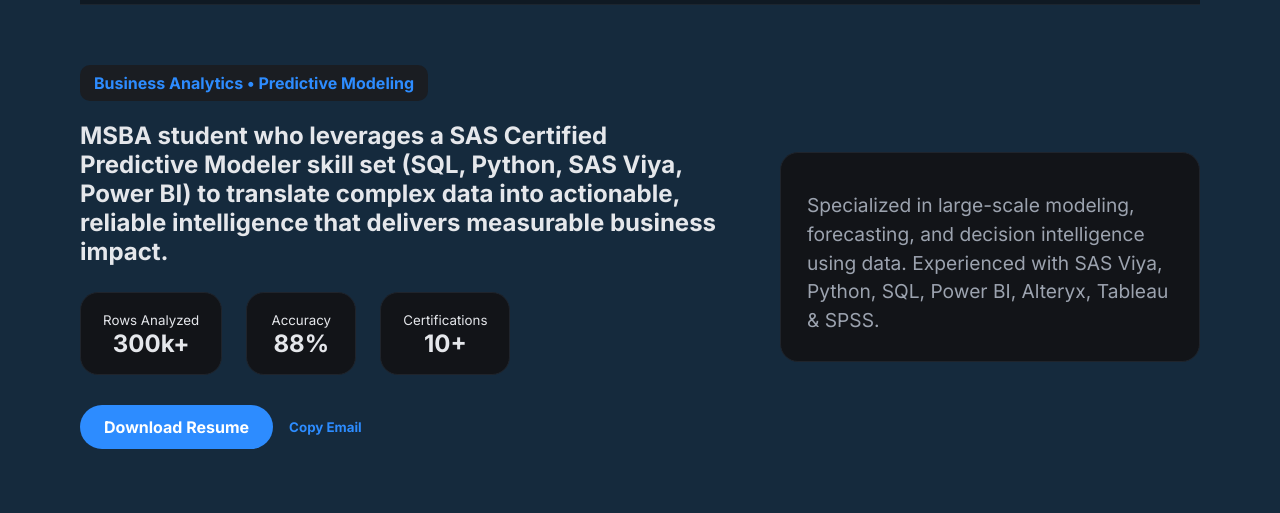
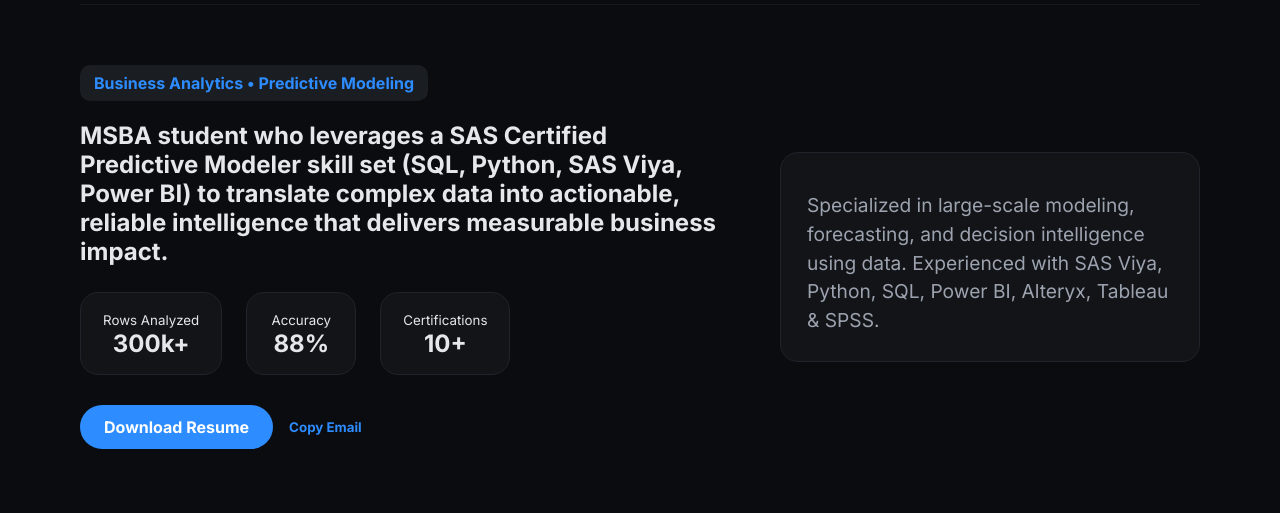
Before and after one commit to nithyashreerrajendran-cmd/Business-Analyst-Portfolio, a plain HTML site: page index.html in a window 1280 px wide. Shown: the part 101-614 px from the top of the page. Drawn offline with nearby package versions, Linux system fonts and the light colour scheme.

Commit message:
Update index.html

```diff
--- a/index.html
+++ b/index.html
@@ -12,7 +12,7 @@
 /* ... (Existing CSS styles for colors, layout, and responsiveness, omitted for brevity) ... */
 
 :root{
-  --bg:#152A3D;
+  --bg:#0B0C0F;
   --card:#121418;
   --accent:#2D8CFF;
   --text:#E5E7EB;
```
